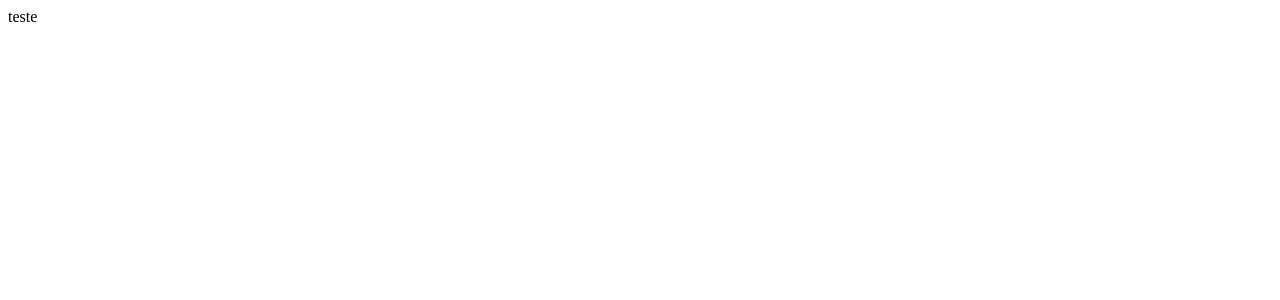
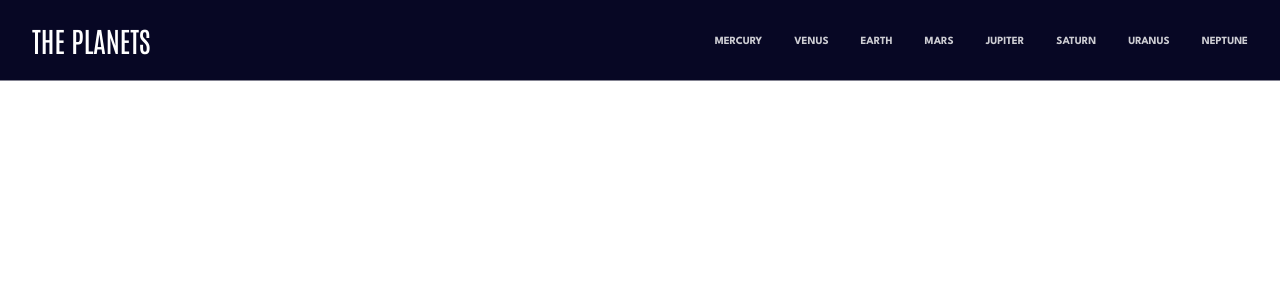
Before and after one commit to JonatasGdeC/planets-fact, a React (Create React App) app: page / in a window 1280 px wide. Shown: the top 300 px of the page. Built offline with nearby package versions, Linux system fonts and the light colour scheme.

Commit message:
Criando o header

```diff
--- a/public/index.html
+++ b/public/index.html
@@ -24,7 +24,10 @@
       work correctly both with client-side routing and a non-root public URL.
       Learn how to configure a non-root public URL by running `npm run build`.
     -->
-    <title>React App</title>
+    <link rel="preconnect" href="https://fonts.googleapis.com">
+    <link rel="preconnect" href="https://fonts.gstatic.com" crossorigin>
+    <link href="https://fonts.googleapis.com/css2?family=Antonio:wght@100..700&family=League+Spartan:wght@100..900&display=swap" rel="stylesheet">
+    <title>Planets Fact</title>
   </head>
   <body>
     <noscript>You need to enable JavaScript to run this app.</noscript>
--- a/src/App.tsx
+++ b/src/App.tsx
@@ -1,5 +1,13 @@
+import Header from './components/Header'
+import { EstiloGlobal } from './styles'
+
 function App() {
-  return <div>teste</div>
+  return (
+    <>
+      <EstiloGlobal />
+      <Header />
+    </>
+  )
 }
 
 export default App
--- /dev/null
+++ b/src/components/Header/index.tsx
@@ -0,0 +1,37 @@
+import * as S from './styles'
+
+const Header = () => {
+  return (
+    <S.Header>
+      <S.Title>The Planets</S.Title>
+      <S.List>
+        <li>
+          <a href="#">Mercury</a>
+        </li>
+        <li>
+          <a href="#">Venus</a>
+        </li>
+        <li>
+          <a href="#">Earth</a>
+        </li>
+        <li>
+          <a href="#">Mars</a>
+        </li>
+        <li>
+          <a href="#">Jupiter</a>
+        </li>
+        <li>
+          <a href="#">Saturn</a>
+        </li>
+        <li>
+          <a href="#">Uranus</a>
+        </li>
+        <li>
+          <a href="#">Neptune</a>
+        </li>
+      </S.List>
+    </S.Header>
+  )
+}
+
+export default Header
--- /dev/null
+++ b/src/components/Header/styles.ts
@@ -0,0 +1,41 @@
+import styled from 'styled-components'
+import { colors } from '../../styles'
+
+export const Header = styled.header`
+  display: flex;
+  align-items: center;
+  justify-content: space-between;
+  padding: 22px 32px;
+  background-color: ${colors.darkBlue};
+  border-bottom: 1px solid ${colors.lightGray};
+`
+export const Title = styled.h1`
+  color: ${colors.white};
+  font-family: 'Antonio', sans-serif;
+  font-size: 28px;
+  font-weight: 500;
+  text-transform: uppercase;
+`
+export const List = styled.ul`
+  display: flex;
+  align-items: center;
+  gap: 32px;
+
+  li {
+    a {
+      padding: 28px 0;
+      font-size: 11px;
+      font-weight: bold;
+      color: ${colors.white};
+      text-transform: uppercase;
+      opacity: 0.8;
+      transition: all ease 0.3s;
+      border-top: 4px solid transparent;
+
+      &:hover {
+        opacity: 1;
+        border-color: ${colors.greenWater};
+      }
+    }
+  }
+`
--- /dev/null
+++ b/src/styles.ts
@@ -0,0 +1,33 @@
+import { createGlobalStyle } from 'styled-components'
+
+export const colors = {
+  white: '#fff',
+  darkBlue: '#070724',
+  darkGray: '#38384f',
+  lightGray: '#838391',
+  emerald: '#419ebb',
+  yellow: '#eda249',
+  purple: '#6f2ed6',
+  darkRed: '#d14c32',
+  red: '#d83a34',
+  orange: '#cd5120',
+  greenWater: '#1ec2a4',
+  blue: '#2d68f0'
+}
+
+export const EstiloGlobal = createGlobalStyle`
+  *{
+    margin: 0;
+    padding: 0;
+    box-sizing: border-box;
+    list-style: none;
+    text-decoration: none;
+    font-family: "League Spartan", sans-serif;
+  }
+
+  .container {
+    max-width: 1110px;
+    width: 100%;
+    margin: 0 auto;
+  }
+`
```
